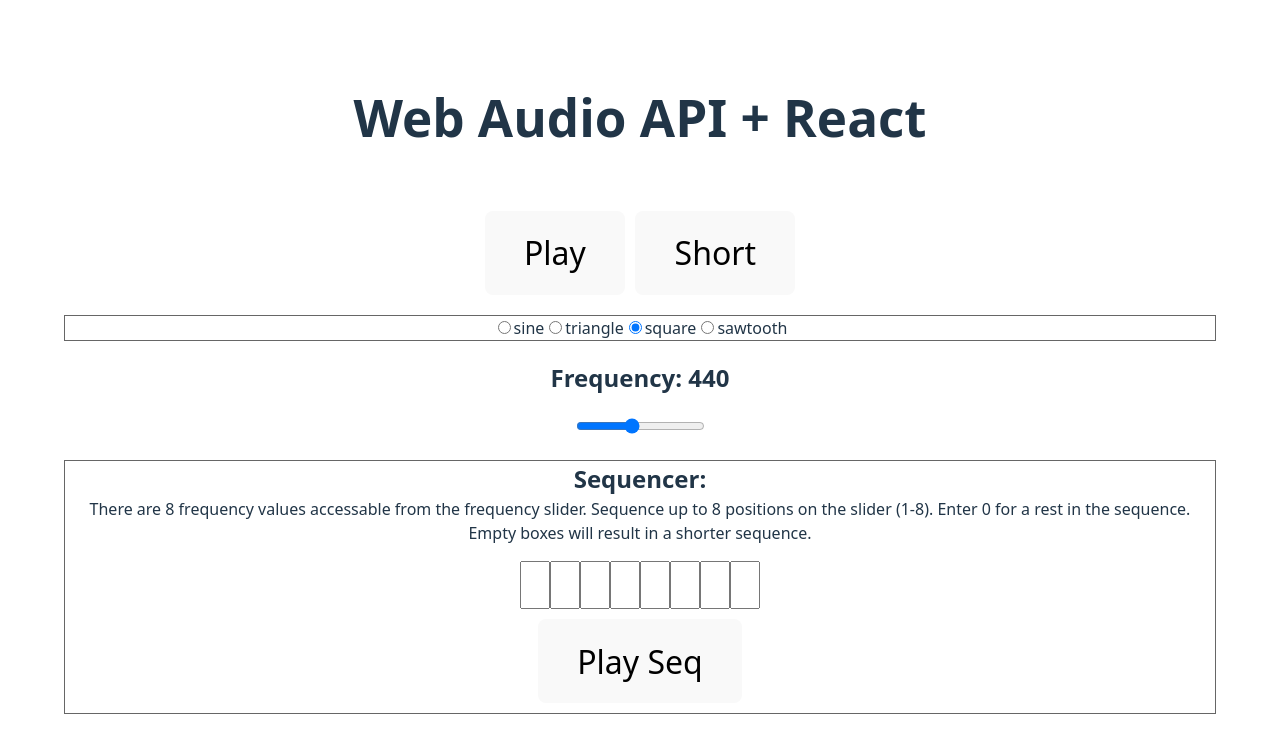
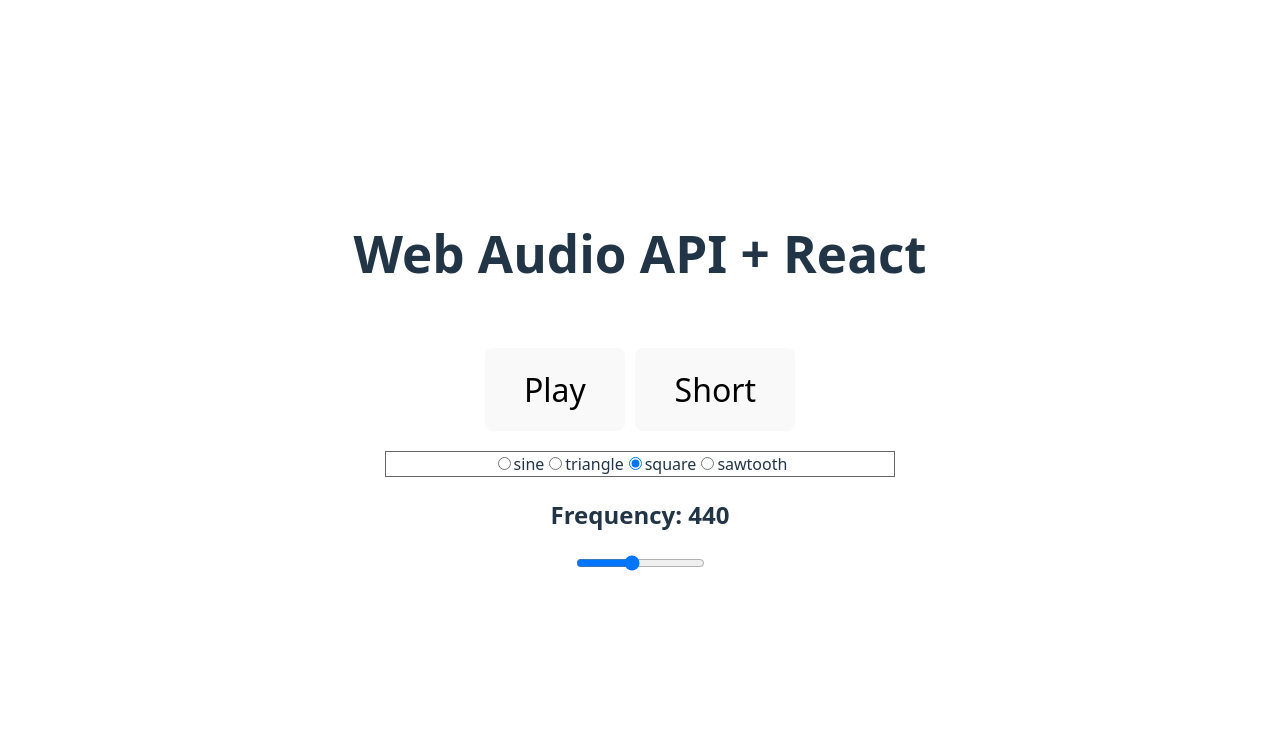
Before and after one commit to dhirlinger/basic-react-web-audio-api, a React (Vite) app: page / in a window 1280 px wide. Shown: the top 752 px of the page. Built offline with nearby package versions, Linux system fonts and the light colour scheme.

Commit message:
1st branch commit

```diff
--- a/src/App.jsx
+++ b/src/App.jsx
@@ -9,11 +9,11 @@ export default function App() {
   const gainRef = useRef(null);
   const nowRef = useRef(null);
   const oscStartedRef = useRef(false);
-  const seqArrayRef = useRef([]);
+
   const [freq, setFreq] = useState(440);
   const [isPlaying, setIsPlaying] = useState(false);
   const [waveshape, setWaveshape] = useState("square");
-  const [seqIsPlaying, setSeqIsPlaying] = useState(false);
+
 
   useEffect(()=> {
     audioContextRef.current = new AudioContext();
@@ -72,40 +72,6 @@ export default function App() {
     setWaveshape(event.target.value);
   }
 
-  const handleSeqPlay = () => {
-    if(!oscStartedRef.current) {
-      oscStartedRef.current = true;
-      oscRef.current.start();
-    }
-
-    //setSeqIsPlaying(!seqIsPlaying);
-    if (!seqIsPlaying) {
-      const interval = 80;
-      setSeqIsPlaying(true);
-
-      seqArrayRef.current.forEach((val, i) => {
-        setTimeout(() => {
-          const p = val === 0 ? 0 : 110 * val;
-          oscRef.current.frequency.value = p;
-          if (p > 0) {
-            handleShort();
-          }
-          console.log(`Played note ${p}`);
-          if (i === seqArrayRef.current.length - 1) {
-            setSeqIsPlaying(false);
-          }
-        }, i * interval);
-      });
-    } else {
-      oscRef.current.frequency.value = freq;
-      gainRef.current.gain.cancelScheduledValues(audioContextRef.current.currentTime);
-      setSeqIsPlaying(false);
-    }
-  };
-
-
-
-
   return (
     <>
       <h1>Web Audio API + React</h1>
@@ -128,21 +94,7 @@ export default function App() {
           <h2>Frequency: {freq}</h2>
           <input max="880" min="110" type="range" value={freq} step="110" onChange={handleFreqChange}/>
         </div>
-        <div style={{border: 'solid 1px #666', padding: '0 10px 10px', marginTop: "20px"}}>
-          <h2 style={{marginBottom: "0", marginTop: "0"}}>Sequencer:</h2>
-          <p style={{marginTop: "0"}}>There are 8 frequency values accessable from the frequency slider. Sequence up to 8 positions on the slider (1-8). Enter 0 for a rest in the sequence. Empty boxes will result in a shorter sequence.</p>
-            <NumberInput arrIndex={0} array={seqArrayRef}/>
-            <NumberInput arrIndex={1} array={seqArrayRef}/>
-            <NumberInput arrIndex={2} array={seqArrayRef}/>
-            <NumberInput arrIndex={3} array={seqArrayRef}/>
-            <NumberInput arrIndex={4} array={seqArrayRef}/>
-            <NumberInput arrIndex={5} array={seqArrayRef}/>
-            <NumberInput arrIndex={6} array={seqArrayRef}/>
-            <NumberInput arrIndex={7} array={seqArrayRef}/>
-            <div style={{marginTop: '10px'}}>
-              <button onClick={handleSeqPlay}>{seqIsPlaying ? 'Stop' : 'Play Seq'}</button>
-              </div>
-        </div>
+
       </div>
 
 
```
